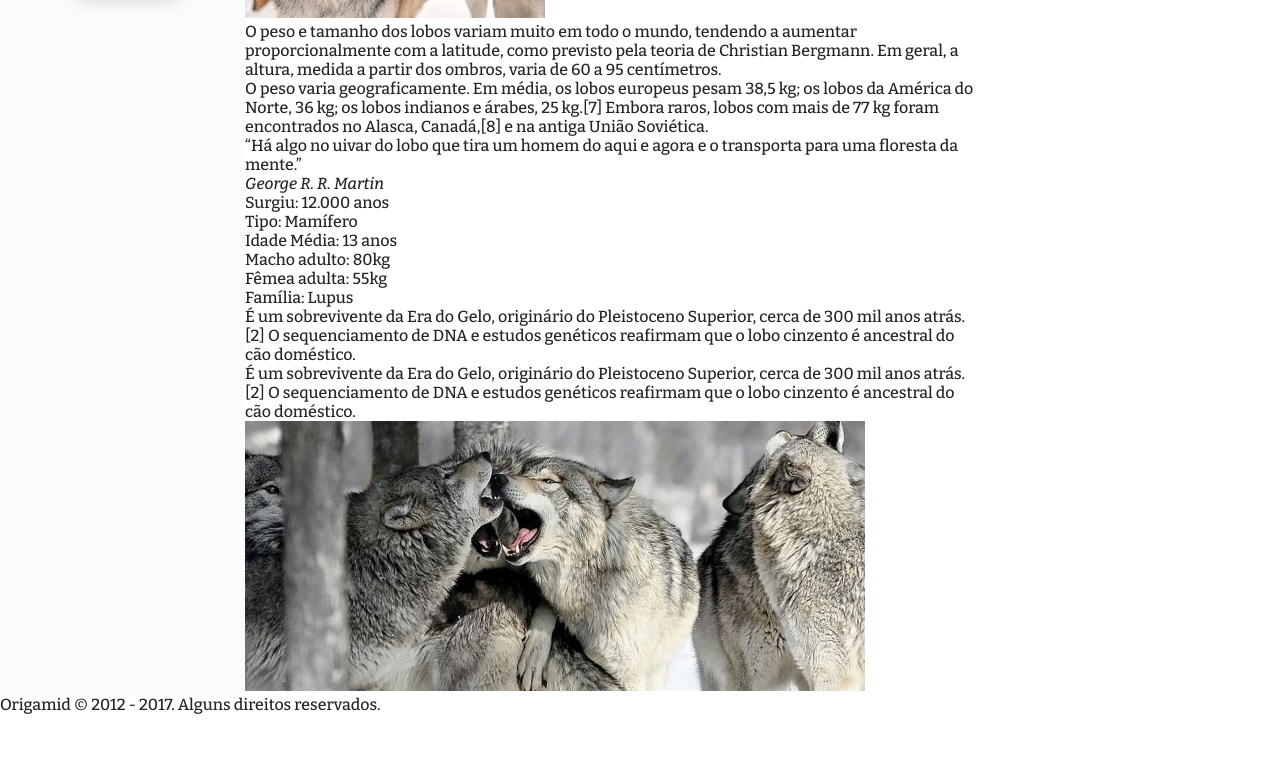
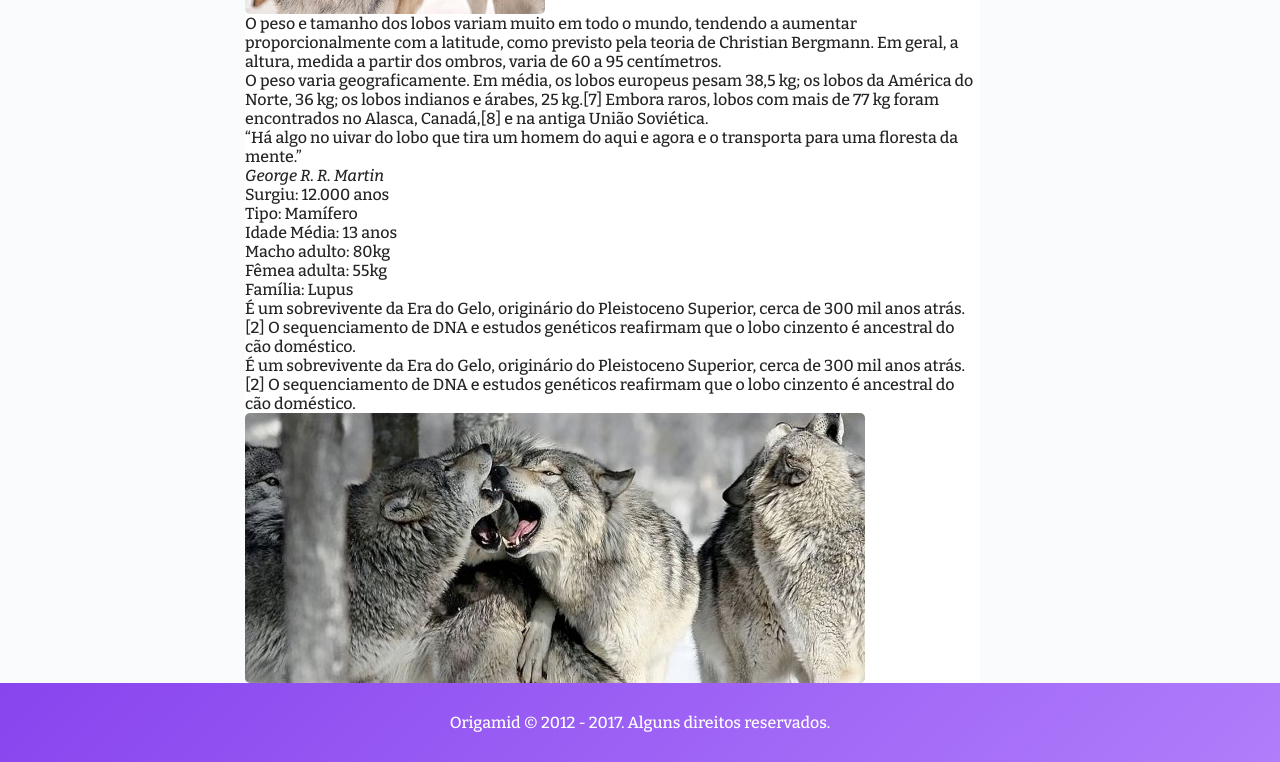
Before and after one commit to mateussp97/wildbeast, a plain HTML site: page index.html in a window 1280 px wide. Shown: the part 909-1671 px from the top of the page. Before the commit the page ends 1623 px from the top, so only its background shows below. Drawn offline with nearby package versions, Linux system fonts and the light colour scheme.

Commit message:
add: style and positioning of announces/footer finished

```diff
--- a/css/style.css
+++ b/css/style.css
@@ -23,6 +23,8 @@ body {
 
 img {
   max-width: 100%;
+  display: block;
+  border-radius: 5px;
 }
 
 /*Grid Geral*/
@@ -96,14 +98,29 @@ img {
   background: #b07dfb;
 }
 
+/*Content*/
 .content {
   grid-area: content;
 }
 
+/*Anounces*/
 .announces {
   grid-area: announces;
+  background: #fafbfc;
+  display: grid;
+  align-content: start;
+  padding: 30px;
+  gap: 30px;
 }
 
+/*Footer*/
 .footer {
   grid-area: footer;
+  background: linear-gradient(135deg, #8844ee, #b07dfb);
 }
+
+.footer p {
+  color: white;
+  text-align: center;
+  padding: 30px;
+}
```
